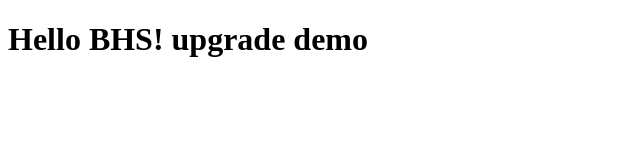
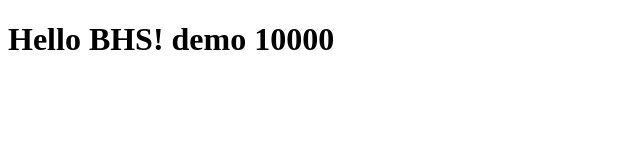
Before and after one commit to KKnapik/bhs-task, a plain HTML site: page index.html in a window 1280 px wide. Shown: the whole page, without its empty margins (0-640 px from the left). Drawn offline with Linux system fonts and the light colour scheme.

Commit message:
Cleanup (#5)
* Update index.html

* Cleanup workflows

* Test run

* Change dns

---------

Co-authored-by: Krzysztof Knapik <krzysztof.knapik@nordcloud.com>

```diff
--- a/index.html
+++ b/index.html
@@ -6,6 +6,6 @@
     <title>Hello BHS! Action</title>
 </head>
 <body>
-    <h1>Hello BHS! upgrade demo</h1>
+    <h1>Hello BHS! demo 10000</h1>
 </body>
 </html>
```
Also changed, not shown: 4 other files.
